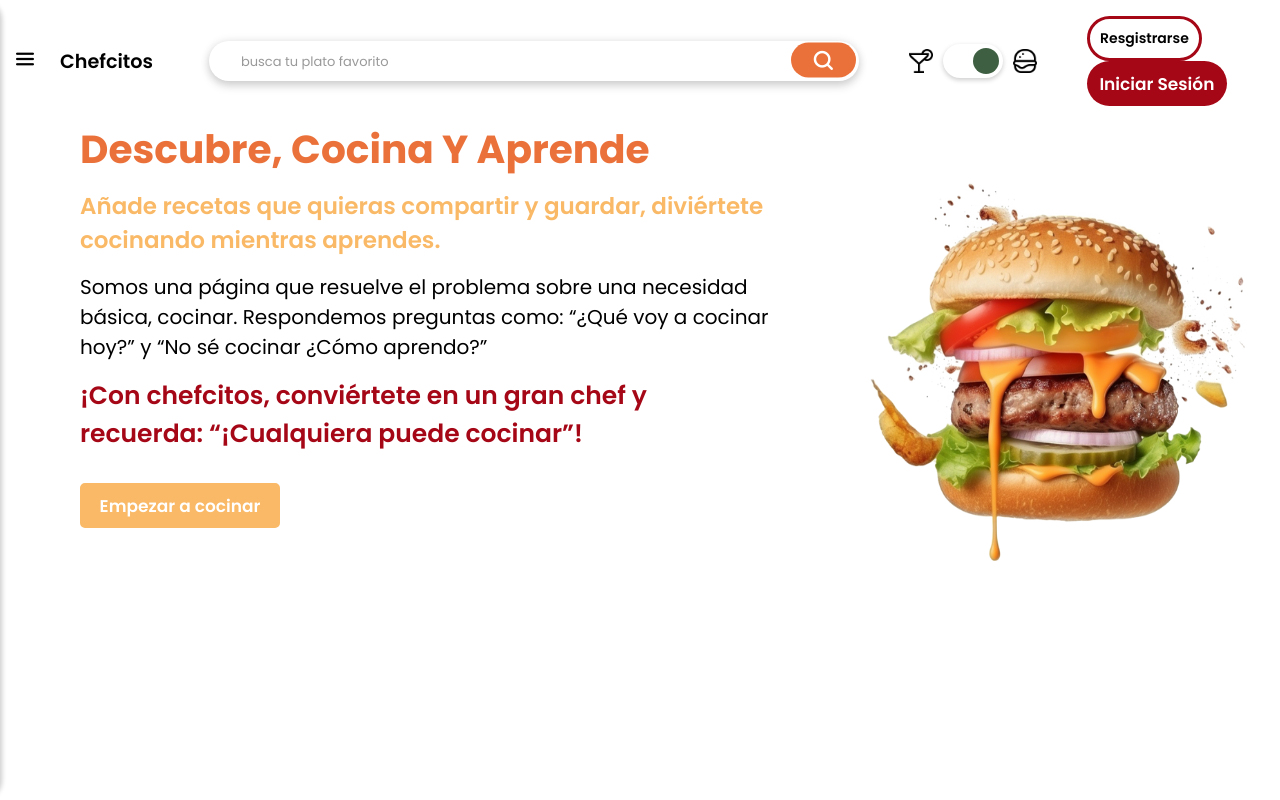
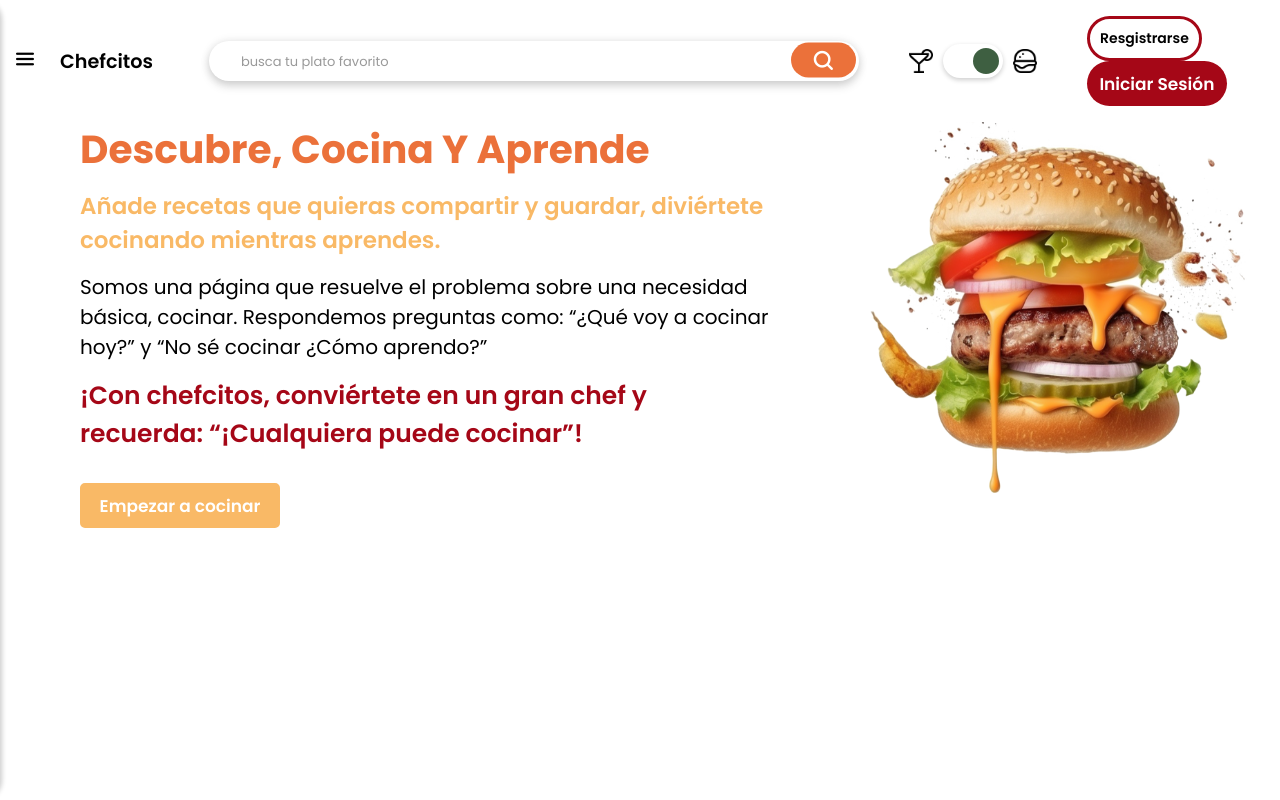
Before and after one commit to MelissaR374/chefcitos-front2, a React (Vite) app: page / in a window 1280 px wide. Built offline with nearby package versions, Linux system fonts and the light colour scheme.

Commit message:
Ultimos cambios

```diff
--- a/src/Componentes/Hero/Carruselimg/Carruselimg.css
+++ b/src/Componentes/Hero/Carruselimg/Carruselimg.css
@@ -7,7 +7,7 @@
 
   .carousel-image {
     position: absolute;
-    top: 18%;
+    top: 3%;
     left: 68%;
     width: 380px;
     height: 380px;
--- a/src/Componentes/Navbar/Navbar.jsx
+++ b/src/Componentes/Navbar/Navbar.jsx
@@ -54,9 +54,9 @@ const Navbar = () => {
           <li>
             <Link to="/recetas-favoritas"><button className="fav"><img src={corazonfav} alt="Fav" className='icon-corazonfav' />Favoritos</button></Link>
           </li>
-          <li>
+          {/* <li>
             <Link to="/perfil"><button className="perfil"><img src={raton} alt="Perfil" className='icon-raton' />Perfil</button></Link>
-          </li>
+          </li> */}
           <li>
             <Link to="/recetas-creadas"><button className="mine"><img src={libro} alt="Misrecetas" className='icon-recetario' />Mis recetas</button></Link>
           </li>
--- a/src/Componentes/agregar-recetas/Header.jsx
+++ b/src/Componentes/agregar-recetas/Header.jsx
@@ -77,9 +77,9 @@ const Header = () => {
                         <li>
                             <Link to="/recetas-favoritas"><button className="fav"><img src={corazonfav} alt="Fav" className='icon-corazonfav' />Favoritos</button></Link>
                         </li>
-                        <li>
+                        {/* <li>
                             <Link to="/perfil"><button className="perfil"><img src={raton} alt="Perfil" className='icon-raton' />Perfil</button></Link>
-                        </li>
+                        </li> */}
                         <li>
                             <Link to="/recetas-creadas"><button className="mine"><img src={libro} alt="Misrecetas" className='icon-recetario' />Mis recetas</button></Link>
                         </li>
```
